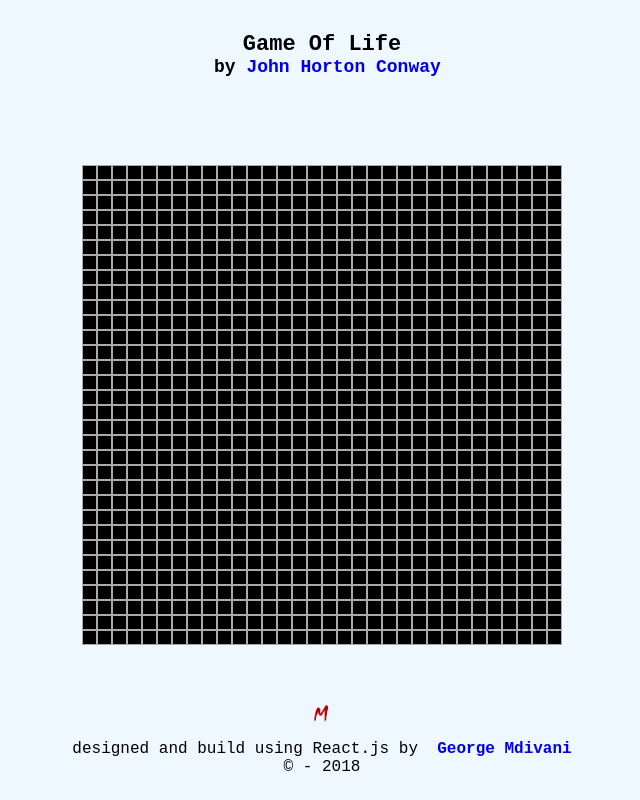
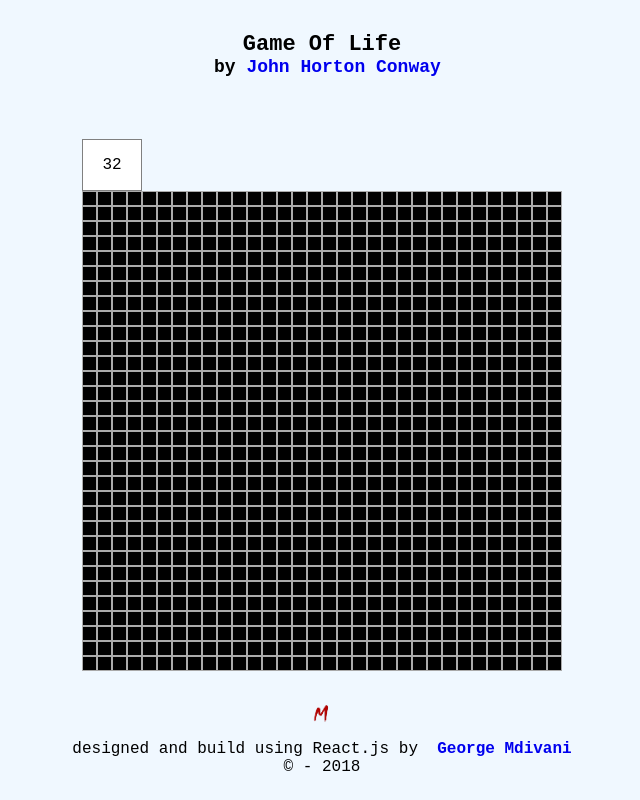
Before and after one commit to mdivani/life, a React app: page / in a window 1280 px wide. Shown: the whole page, without its empty margins (318-958 px from the left). Built offline with nearby package versions, Linux system fonts and the light colour scheme.

Commit message:
add dropdown function

```diff
--- a/src/components/BoardContainer.js
+++ b/src/components/BoardContainer.js
@@ -1,5 +1,6 @@
 import React from 'react';
 import CellsBoard from './CellsBoard';
+import DropDown from './DropDown';
 
 export default class BoardContainer extends React.Component {
     constructor(props) {
@@ -9,10 +10,18 @@ export default class BoardContainer extends React.Component {
         }
     }
 
+    handleSelectSize = (size) => {
+        if(!isNaN(size)) { this.setState({size})}
+    }
+
     render() {
         return (
             <div className='container__board'>
-                <CellsBoard />
+                <DropDown
+                    selected={this.state.size}
+                    handleSelectSize={this.handleSelectSize}
+                    />
+                <CellsBoard size={this.state.size} />
             </div>
         );
     }
--- a/src/components/DropDown.js
+++ b/src/components/DropDown.js
@@ -6,20 +6,26 @@ export default class DropDown extends React.Component {
         return (
             <div className='dropdown'>
                 <div className='dropdown__selected'>{this.props.selected}</div>
+                <div className='dropdown__items'>
                 {
                     this.props.options.map((option) => {
                         if(option !== this.props.selected) {
-                            return <div key={option} className='dropdown__items'>{option}</div>
+                            return <div
+                                        key={option}
+                                        onClick={() => this.props.handleSelectSize(option)}
+                                        className='dropdown__item'>{option}</div>
                         }
 
                         return null;
                     })
                 }
+                </div>
             </div>
         );
     }
 }
 
 DropDown.defaultProps = {
-    options: [16,32,64]
+    options: [16,32,64],
+    selected: 'resize board'
 };
--- a/src/index.scss
+++ b/src/index.scss
@@ -2,6 +2,7 @@
 
 @import './style/components/board';
 @import './style/components/cellItems';
+@import './style/components/dropdown';
 
 @import './style/layout/container';
 @import './style/layout/header';
--- /dev/null
+++ b/src/style/components/_dropdown.scss
@@ -0,0 +1,37 @@
+.dropdown {
+    background-color: white;
+    border: 1px solid grey;
+    font-size: var(--font-medium);
+    text-align: center;
+    position: relative;
+    z-index: 1;
+    width: 60px;
+
+    &__selected {
+        padding: var(--m-size);
+        margin: 0;
+    }
+
+    &__items {
+        background-color: inherit;
+        display: none;
+        position: absolute;
+        top: 100%;
+        left: 0;
+        width: 100%;
+    }
+
+    &__item {
+        padding: var(--m-size);
+        margin: 0;
+
+        &:hover {
+            background-color: aqua;
+            cursor: default;
+        }
+    }
+
+    &:hover .dropdown__items {
+        display: block;
+    }
+}
```
